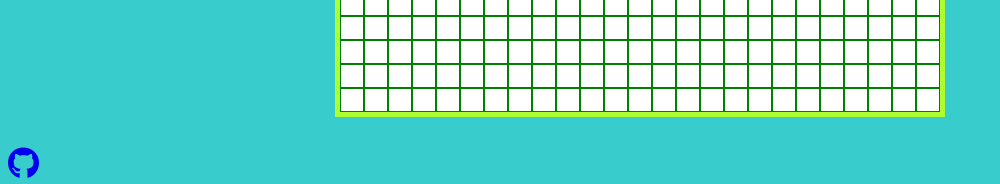
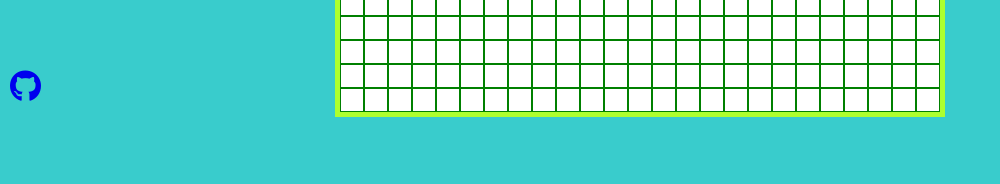
Before and after one commit to bacayo/ETCH-A-SKETCH, a plain HTML site: page index.html in a window 1280 px wide. Shown: the part 693-877 px from the top of the page, without its empty margins (0-1000 px from the left). After the commit the page ends 848 px from the top, so only its background shows below. Drawn offline with Linux system fonts and the light colour scheme.

Commit message:
Updated minor tweaks

```diff
--- a/style.css
+++ b/style.css
@@ -22,7 +22,7 @@ header {
 }
 .btn {
   background-color: rgba(255, 255, 255, 0.75);
-  color:black;
+  color: black;
   border: 1px solid gold;
   padding: 10px;
   margin-right: 20px;
@@ -36,7 +36,20 @@ header {
   border: 2px solid gold;
 }
 .title {
-  color:slateblue;
+  color: slateblue;
   font-size: 3rem;
   font-family: "Roboto", sans-serif;
 }
+footer {
+  position: fixed;
+  left: 0;
+  bottom: 0;
+  width: 100%;
+  margin-bottom: auto;
+  text-align: center;
+}
+.fab {
+  float: left;
+  margin-left: 10px;
+  margin-bottom: 5px;
+}
```
